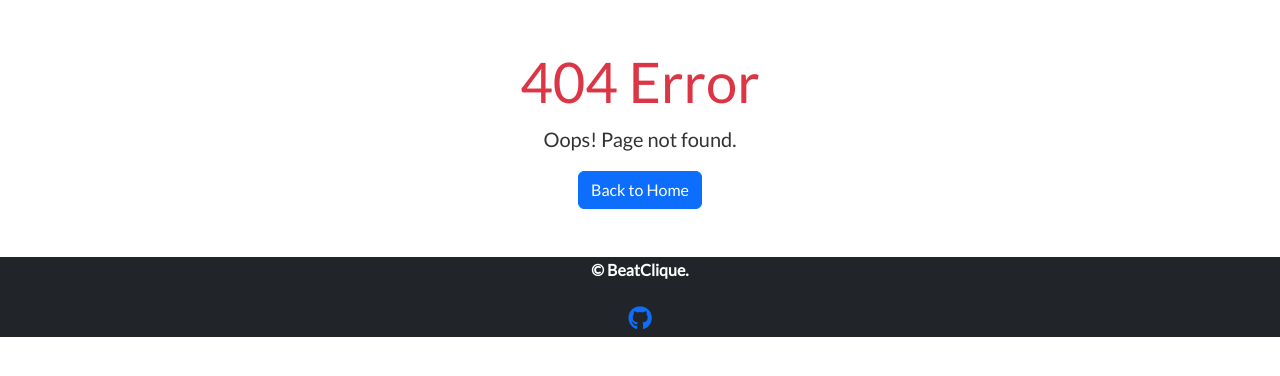
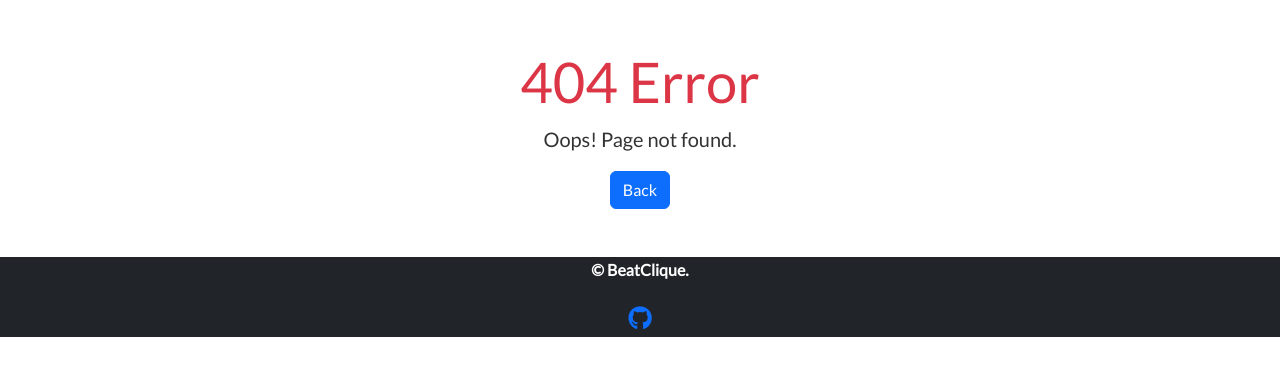
Before and after one commit to CroftsDeveloper/BeatClique_V1, a Django app: template beatclique_project/templates/404.html in a window 1280 px wide. Shown: the part 96-472 px from the top of the page. Run offline with Django 5.2, Linux system fonts and the light colour scheme; the template is opened without the code that fills it, so the values that code supplies are empty; parts of the project's set-up code (start-up, migrations or seed data) failed here and were passed over; some libraries are stand-ins or nearby versions.

Commit message:
Refactor error pages
- Updated look of button on 404 & 500 error pages for users to go 'back' instead of 'back to home' to ensure it makes sense for both vendors and users

```diff
--- a/beatclique_project/templates/404.html
+++ b/beatclique_project/templates/404.html
@@ -7,7 +7,7 @@
     <div class="container">
         <h1 class="display-4 text-danger">404 Error</h1>
         <p class="lead">Oops! Page not found.</p>
-        <a href="{% url 'home' %}" class="btn btn-primary">Back to Home</a>
+        <a href="{% url 'home' %}" class="btn btn-primary">Back</a>
     </div>
 </section>
 {% endblock %}
--- a/beatclique_project/templates/500.html
+++ b/beatclique_project/templates/500.html
@@ -7,7 +7,7 @@
     <div class="container">
         <h1 class="display-4 text-danger">500 Error</h1>
         <p class="lead">Oops! Something went wrong on our end.</p>
-        <a href="{% url 'home' %}" class="btn btn-primary">Back to Home</a>
+        <a href="{% url 'home' %}" class="btn btn-primary">Back</a>
     </div>
 </section>
 {% endblock %}
```
